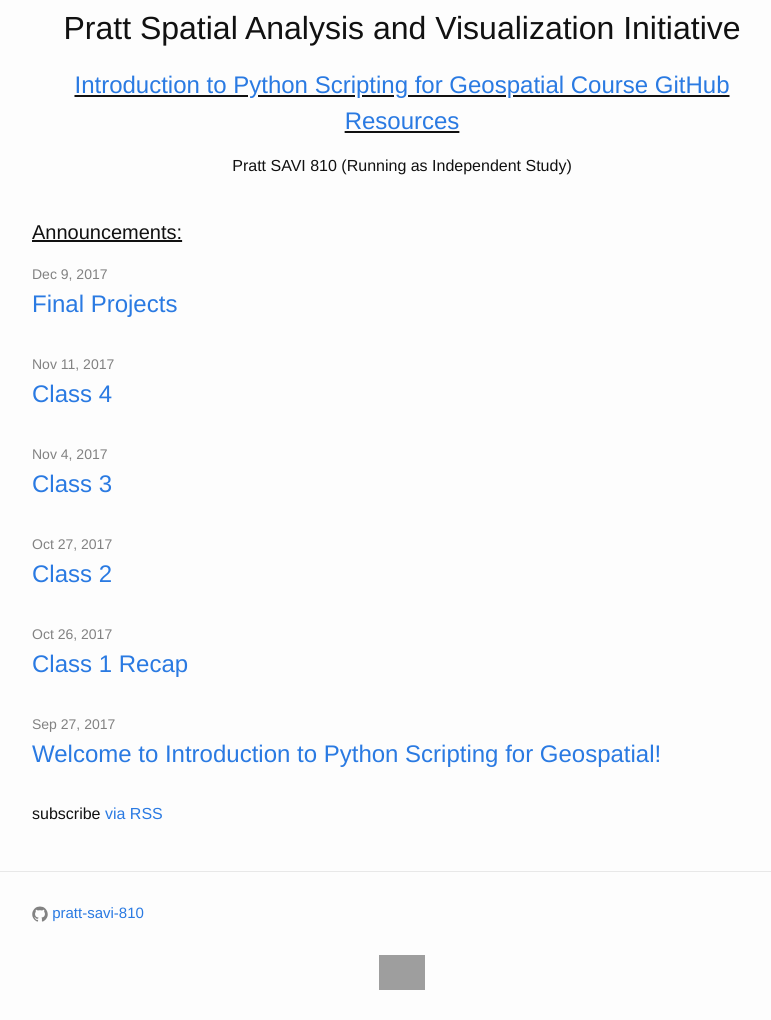
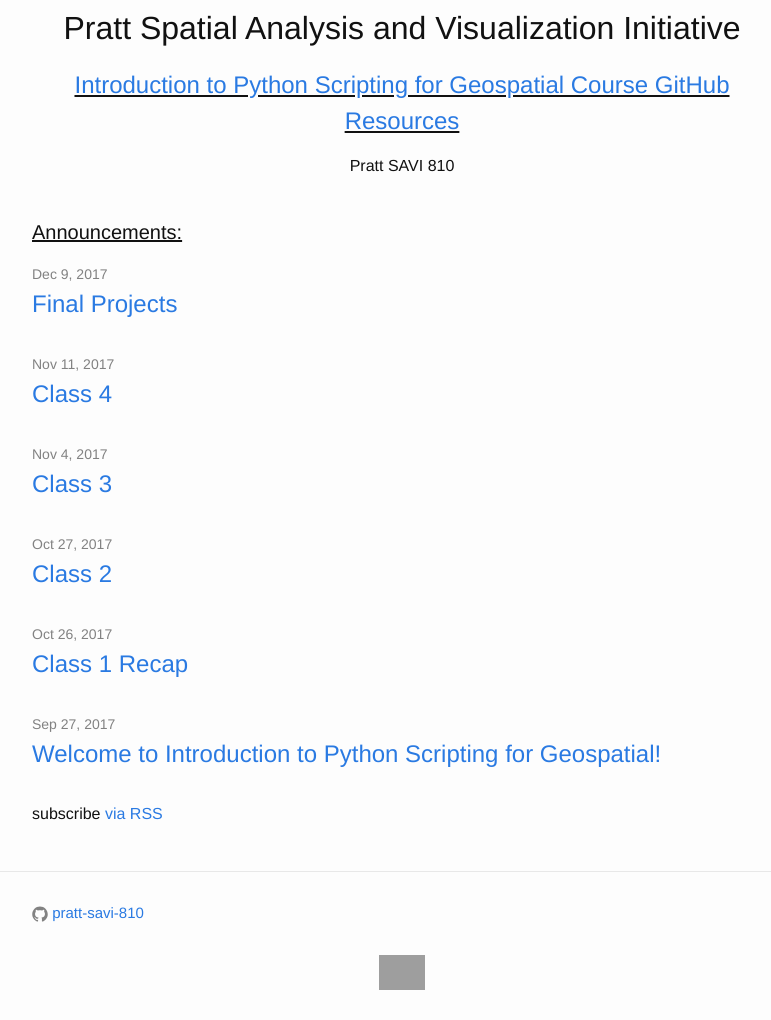
Before and after one commit to pratt-savi-810/pratt-savi-810.github.io, a Jekyll site: the page built from index.html, in a window 1280 px wide. Shown: the part 667-1687 px from the top of the page, without its empty margins (238-1009 px from the left). Built offline with Jekyll 4.4.1, drawn with Linux system fonts in a browser that asks for light colours; grey boxes are pictures that could not be loaded.

Commit message:
Update index.html

```diff
--- a/index.html
+++ b/index.html
@@ -13,7 +13,7 @@
   <center>
   <h1>Pratt Spatial Analysis and Visualization Initiative</h1>
   <u><h2><a href='https://github.com/pratt-savi-810/pratt-savi-810-2018-10' target='_blank'>Introduction to Python Scripting for Geospatial Course GitHub Resources</a></h2></u>
-  <h4>Pratt SAVI 810 (Running as Independent Study)</h4>
+  <h4>Pratt SAVI 810</h4>
   </center>
   </br>
   <u><h1 class="page-heading">Announcements:</h1></u>
```
